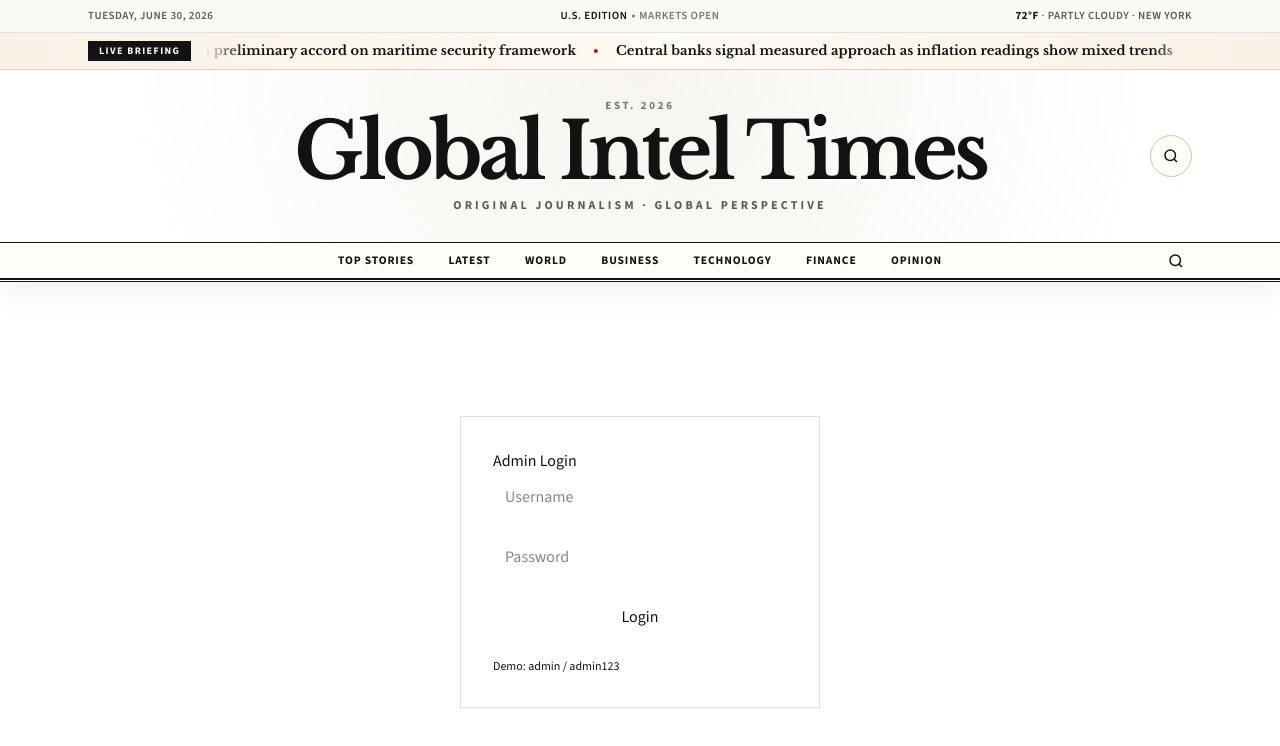
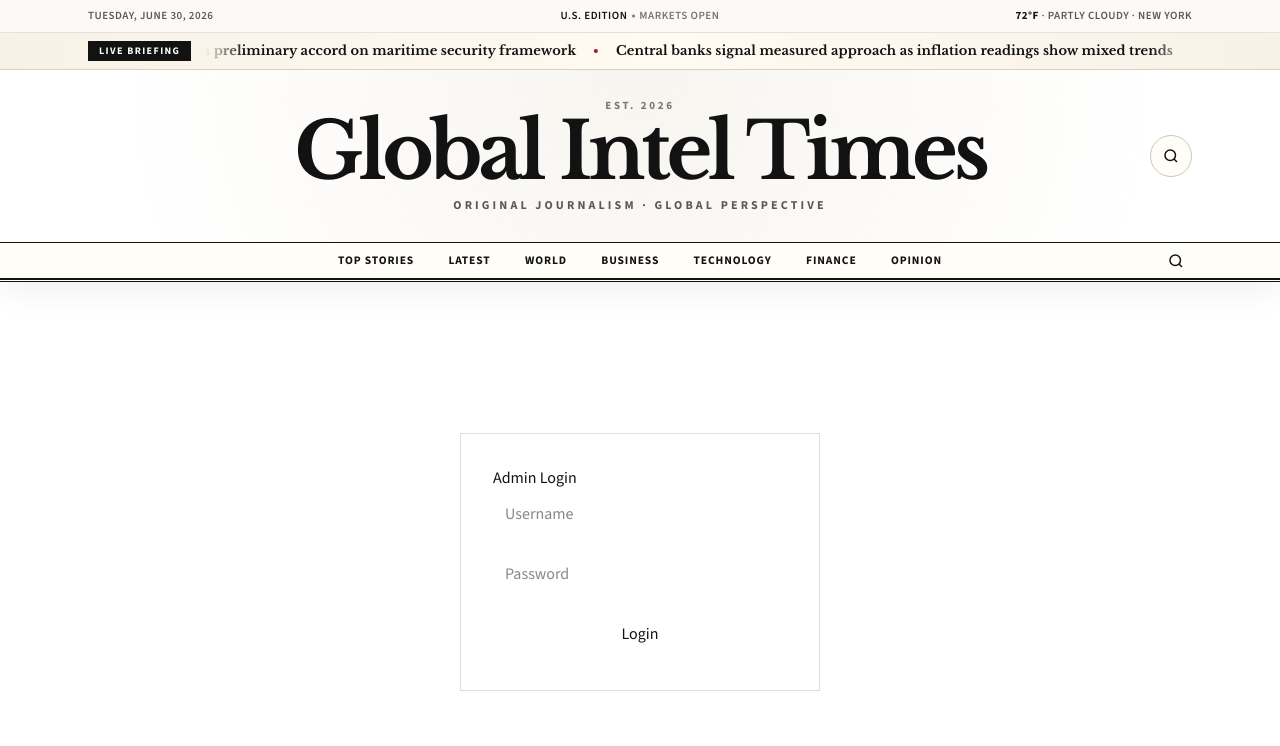
Before and after one commit to karangadhiya07-ship-it/global-intel-times, a Next.js app: page /admin/login in a window 1280 px wide. Shown: the top 746 px of the page. Built offline with nearby package versions, Linux system fonts and the light colour scheme.

Commit message:
Remove demo credentials from login page

```diff
--- a/app/admin/login/page.tsx
+++ b/app/admin/login/page.tsx
@@ -47,9 +47,6 @@ export default function AdminLoginPage() {
           Login
         </button>
 
-        <p style={{ marginTop: 16, fontSize: 12 }}>
-          Demo: admin / admin123
-        </p>
       </form>
     </main>
   );
```
